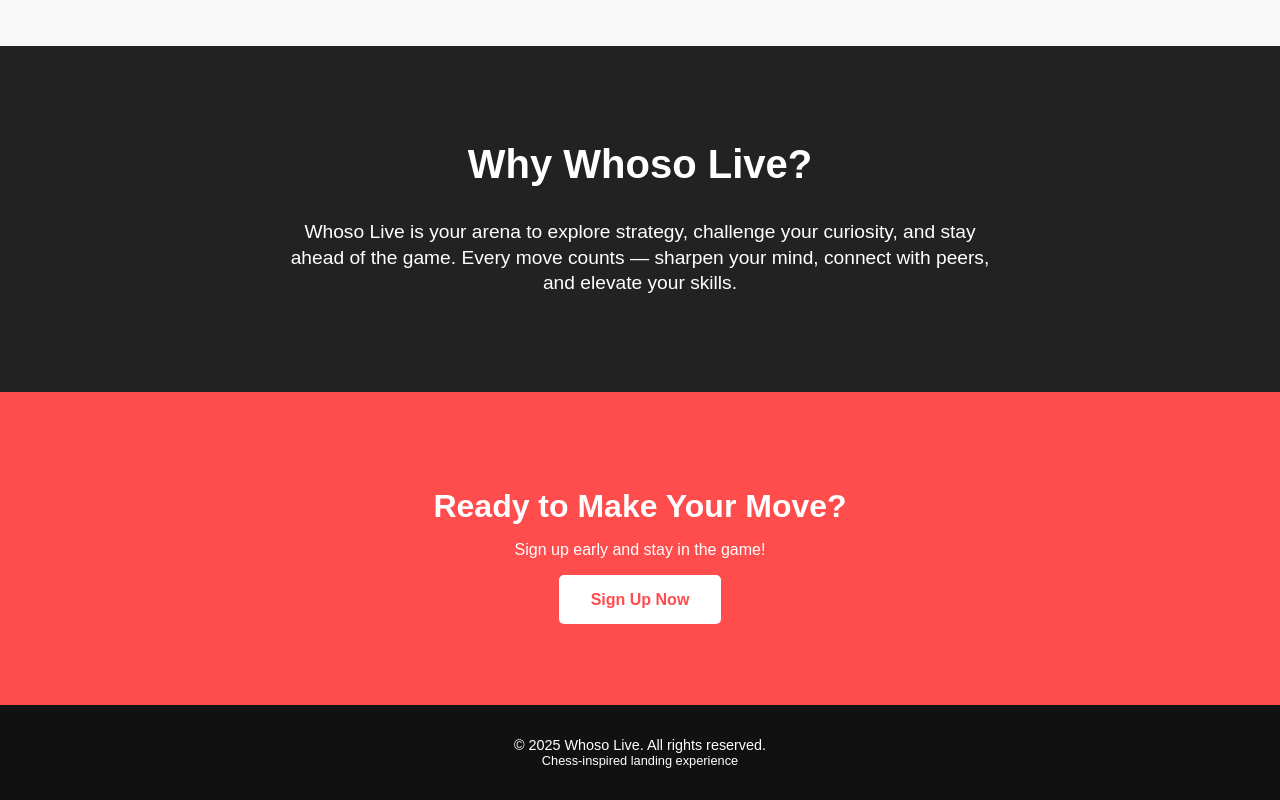
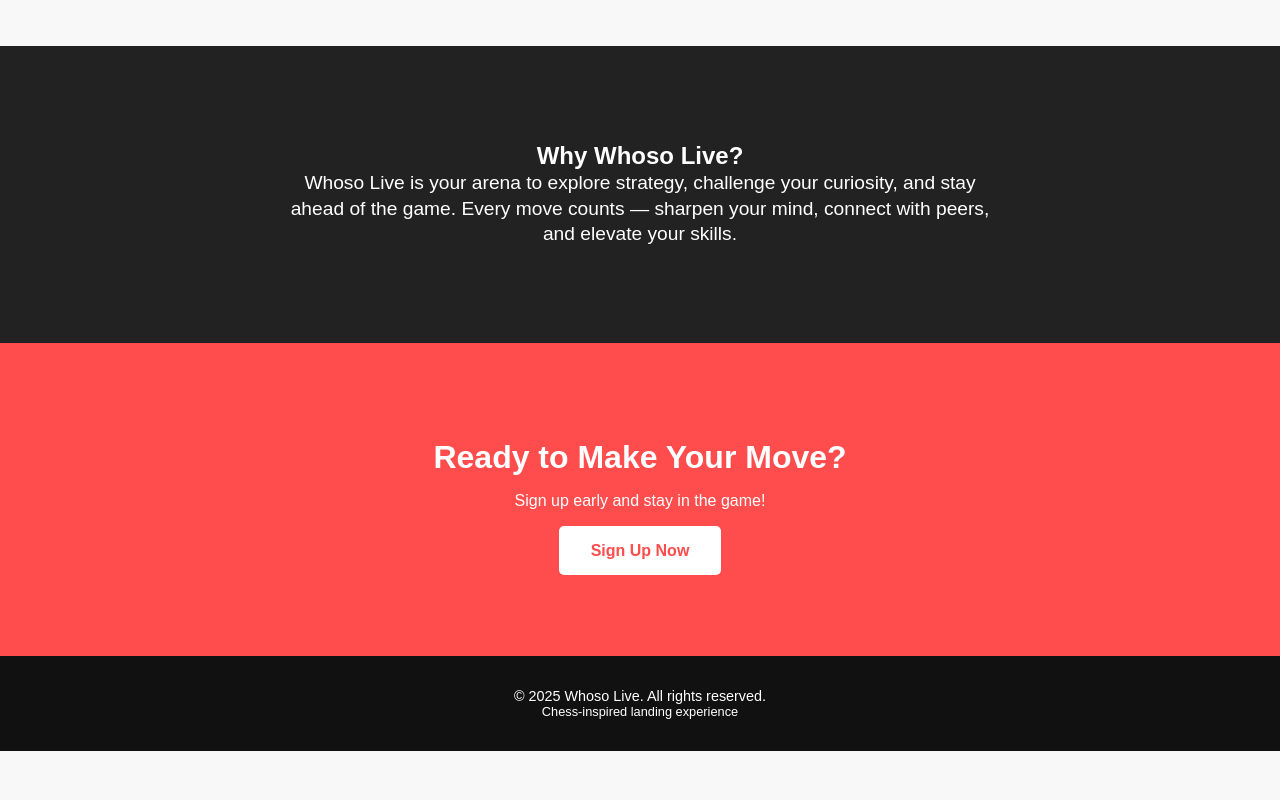
Before and after one commit to hellosept1/Test, a Next.js app: page / in a window 1280 px wide. Shown: the part 903-1703 px from the top of the page. After the commit the page ends 1654 px from the top, so only its background shows below. Built offline with nearby package versions, Linux system fonts and the light colour scheme.

Commit message:
Update About.js

```diff
--- a/components/About.js
+++ b/components/About.js
@@ -1,8 +1,8 @@
 export default function About() {
   return (
-    <section id="about" style={{ padding: '6rem 2rem', background: '#222', color: '#fff', textAlign: 'center' }}>
-      <h2 style={{ fontSize: '2.5rem', marginBottom: '2rem' }}>Why Whoso Live?</h2>
-      <p style={{ maxWidth: '700px', margin: '0 auto', fontSize: '1.2rem', lineHeight: '1.6rem' }}>
+    <section className="about">
+      <h2>Why Whoso Live?</h2>
+      <p>
         Whoso Live is your arena to explore strategy, challenge your curiosity, and stay ahead of the game.
         Every move counts — sharpen your mind, connect with peers, and elevate your skills.
       </p>
```
